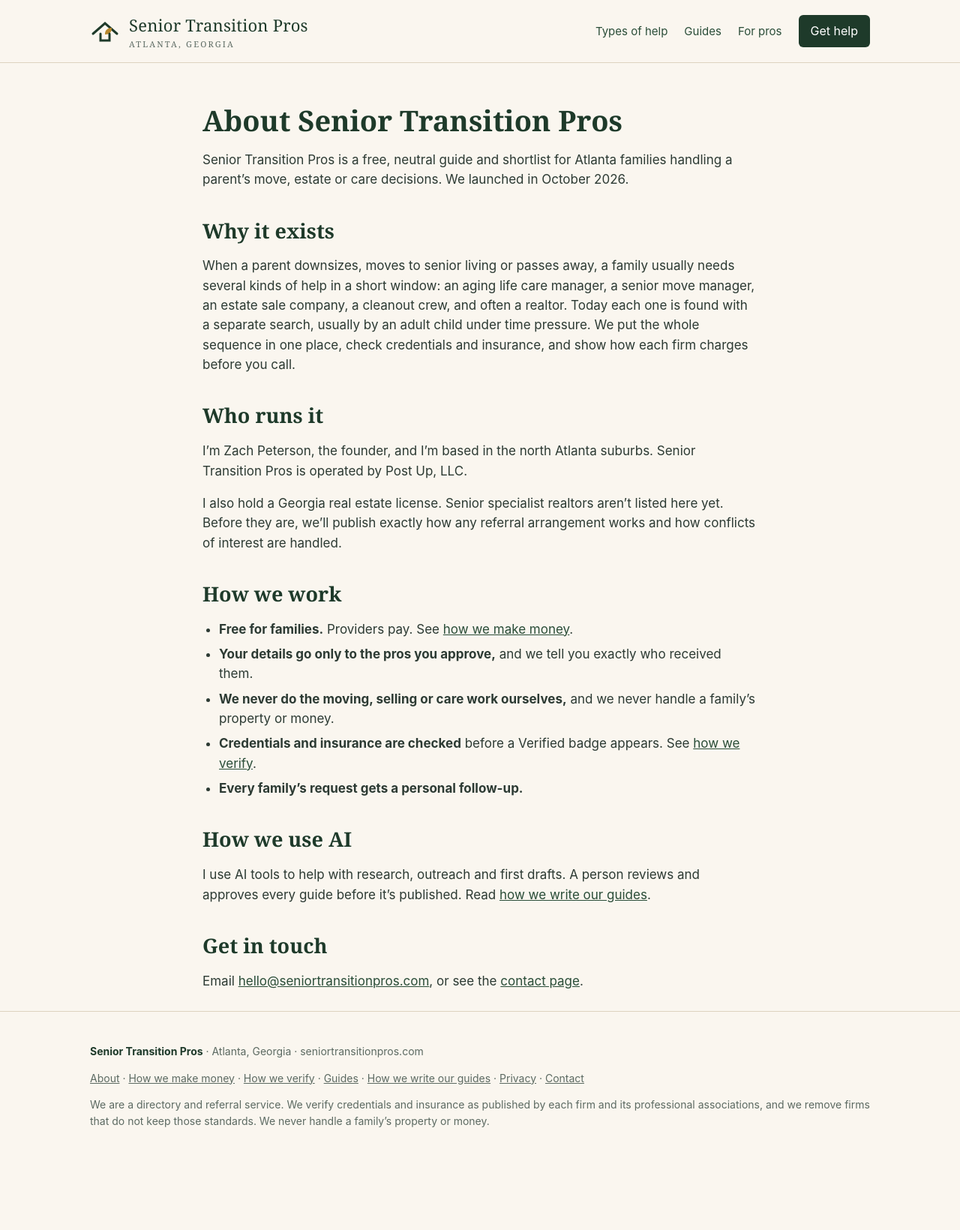
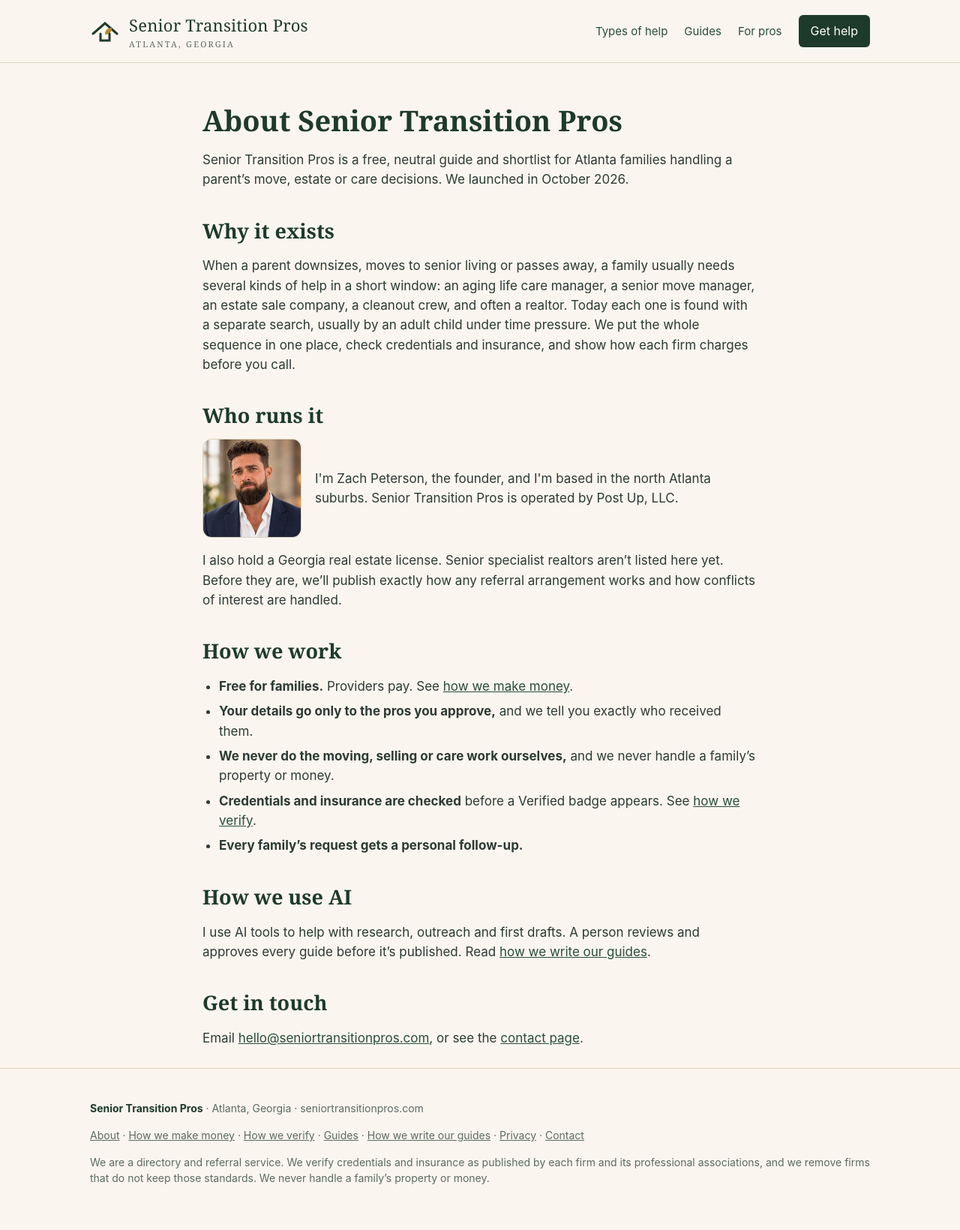
Before and after one commit to youragentzach/seniortransitionpros, a Jekyll site: the page built from about.md, in a window 1280 px wide. Shown: the whole page at 75% size. Built offline with Jekyll 4.4.1, drawn with Linux system fonts in a browser that asks for light colours; before the commit the page ends 1564 px from its top, so only the background shows below that.

Commit message:
Add Zach's headshot to the About page and guide bylines
Uses the headshot Zach supplied on Oct 23, 2026, resized to 480 px for
/about/ and cropped to 96 px for the bylines. Records where it lives in
AGENTS.md.

Co-Authored-By: Claude Opus 5.5 <noreply@anthropic.com>
Claude-Session: https://claude.ai/code/session_01DpwwTyxXyFWz5RSMVtCbU3

```diff
--- a/_layouts/guide.html
+++ b/_layouts/guide.html
@@ -5,7 +5,8 @@ layout: base
   <div class="eyebrow">A Senior Transition Pros guide for Atlanta families</div>
   <h1>{{ page.title }}</h1>
   {% assign updated = page.last_modified_at | default: page.date %}
-  <p class="fine byline">By <a href="/about/">{{ page.author | default: site.author.name }}</a>{% if page.reviewer %} &middot; Reviewed by {{ page.reviewer }}{% if page.reviewer_note %}, {{ page.reviewer_note }}{% endif %}{% endif %} &middot; Updated {{ updated | date: "%B %-d, %Y" }}</p>
+  {% assign byline_author = page.author | default: site.author.name %}
+  <p class="fine byline">{% if byline_author == "Zach Peterson" %}<img class="byline-photo" src="/assets/img/zach-peterson-96.jpg" alt="" width="32" height="32">{% endif %}By <a href="/about/">{{ byline_author }}</a>{% if page.reviewer %} &middot; Reviewed by {{ page.reviewer }}{% if page.reviewer_note %}, {{ page.reviewer_note }}{% endif %}{% endif %} &middot; Updated {{ updated | date: "%B %-d, %Y" }}</p>
 
   {% if page.answer %}
   <div class="answer">
--- a/about.md
+++ b/about.md
@@ -13,7 +13,10 @@ When a parent downsizes, moves to senior living or passes away, a family usually
 
 ## Who runs it
 
-I'm Zach Peterson, the founder, and I'm based in the north Atlanta suburbs. Senior Transition Pros is operated by Post Up, LLC.
+<div class="founder">
+  <img src="/assets/img/zach-peterson.jpg" alt="Zach Peterson, founder of Senior Transition Pros" width="132" height="132">
+  <p>I'm Zach Peterson, the founder, and I'm based in the north Atlanta suburbs. Senior Transition Pros is operated by Post Up, LLC.</p>
+</div>
 
 I also hold a Georgia real estate license. Senior specialist realtors aren't listed here yet. Before they are, we'll publish exactly how any referral arrangement works and how conflicts of interest are handled.
 
--- a/assets/css/site.css
+++ b/assets/css/site.css
@@ -142,3 +142,10 @@ mark.confirm{background:#fbe3a6;color:#5a3d00;padding:1px 4px;border-radius:3px;
   .rr-row.est{margin:0 -6px 4px;padding:9px 6px}
   .rr-axis .rr-label{display:none}
 }
+
+/* Founder photo: About page and guide bylines. A real photo of Zach, used with his permission. */
+.byline-photo{width:32px;height:32px;border-radius:50%;object-fit:cover;vertical-align:middle;margin:-3px 8px 0 0}
+.founder{display:flex;gap:18px;align-items:center;margin:14px 0 8px}
+.founder img{width:132px;height:132px;flex:none;border-radius:12px;object-fit:cover;border:1px solid var(--line)}
+.article .founder p{margin:0}
+@media(max-width:620px){.founder{gap:14px}.founder img{width:96px;height:96px}}
--- a/guide-cleanout-parents-house-atlanta.html
+++ b/guide-cleanout-parents-house-atlanta.html
@@ -127,6 +127,7 @@
     .footer-links a{display:inline-block;padding:10px 0}
   }
   .table-scroll{overflow-x:auto}
+  .byline-photo{width:32px;height:32px;border-radius:50%;object-fit:cover;vertical-align:middle;margin:-3px 8px 0 0}
   .sr{position:absolute;width:1px;height:1px;overflow:hidden;clip:rect(0 0 0 0);white-space:nowrap}
   .fig{background:#fff;border:1px solid var(--line);border-radius:10px;padding:18px 20px 14px;margin:24px 0}
   .article .fig-title{font-family:Georgia,"Iowan Old Style","Times New Roman",serif;font-weight:600;color:var(--evergreen);font-size:19px;line-height:1.3;margin:0 0 12px}
@@ -166,7 +167,7 @@
 <main class="article" id="main">
   <div class="eyebrow">A Senior Transition Pros guide for Atlanta families</div>
   <h1>How to clean out a parent&rsquo;s house, in the right order</h1>
-  <p class="fine">By <a href="/about/" style="color:var(--muted)">Zach Peterson</a> &middot; Last updated: October 19, 2026</p>
+  <p class="fine"><img class="byline-photo" src="/assets/img/zach-peterson-96.jpg" alt="" width="32" height="32">By <a href="/about/" style="color:var(--muted)">Zach Peterson</a> &middot; Last updated: October 19, 2026</p>
   <p class="lede">If you are reading this, you are probably standing in a house full of a lifetime: furniture, paperwork, photographs, and a garage nobody has fully opened in years. You may be grieving, or doing this from another state on a deadline. Either way, the order you do things in matters more than how fast you do them. Done in the wrong order, a cleanout costs families real money and real peace. Done in the right order, it is a manageable project with a clear finish line.</p>
   <p>This guide walks through the sequence Atlanta families actually use: secure the home, make the first calls and sort out the legal frame, family claims in writing, appraise, sell, donate and discard, then get the house ready to list.</p>
 
```
Also changed, not shown: AGENTS.md (+1 -0 lines), assets/img/zach-peterson-96.jpg (added), assets/img/zach-peterson.jpg (added).
